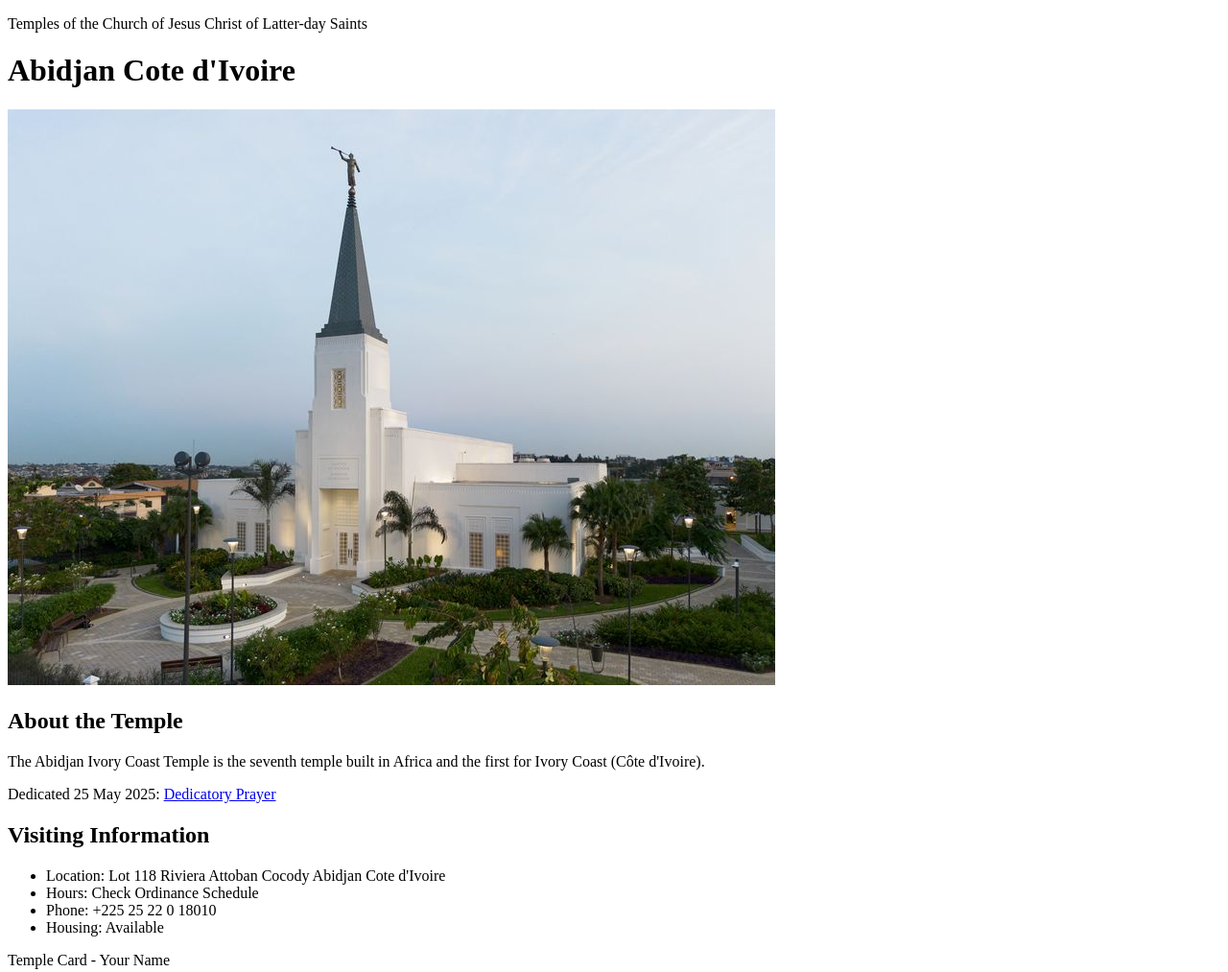
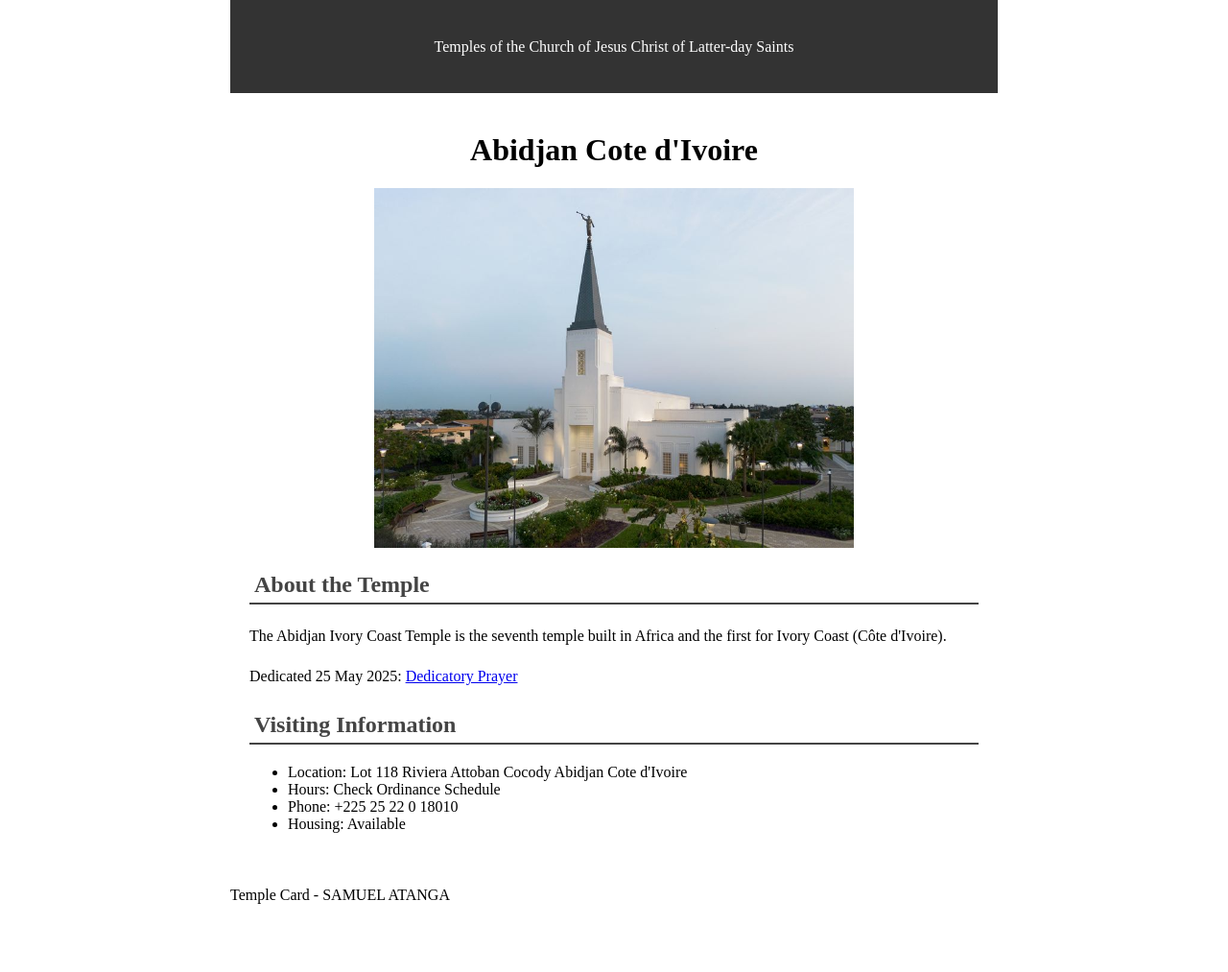
Before and after one commit to scarletseven07/wdd130, a plain HTML site: page week02/temple.html in a window 1280 px wide. Shown: the whole page at 96% size. After the commit the page ends 961 px from the top, so only its background shows below. Drawn offline with Linux system fonts and the light colour scheme.

Commit message:
Complete W02 temple CSS activity

```diff
--- /dev/null
+++ b/week02/styles/temple.css
@@ -0,0 +1,37 @@
+body {
+    max-width: 800px;
+    margin: 0 auto;
+}
+
+header {
+    background-color: #333;
+    color: white;
+    padding: 20px;
+    text-align: center;
+}
+
+main {
+    padding: 20px;
+}
+
+h1 {
+    text-align: center;
+}
+
+picture img {
+    display: block;
+    width: 100%;
+    max-width: 500px;
+    margin: 0 auto;
+}
+
+h2 {
+    color: #444;
+    border-bottom: 2px solid #444;
+    padding: 5px;
+}
+
+p {
+    line-height: 1.6;
+    margin-bottom: 15px;
+}
--- a/week02/temple.html
+++ b/week02/temple.html
@@ -5,6 +5,7 @@
     <meta charset="UTF-8">
     <meta name="viewport" content="width=device-width, initial-scale=1.0">
     <title>Temple Card - Abidjan Cote d'Ivoire</title>
+    <link rel="stylesheet" href="styles/temple.css">
 </head>
 
 <body>
@@ -18,11 +19,12 @@
         </picture>
         <section>
             <h2>About the Temple</h2>
-            <p>The Abidjan Ivory Coast Temple is the seventh temple built in Africa and the first for Ivory Coast (Côte
+            <p>The Abidjan Ivory Coast Temple is the seventh temple built in Africa and the first
+                for Ivory Coast (Côte
                 d'Ivoire).</p>
             <p>Dedicated 25 May 2025: <a
-                    href="https://www.churchofjesuschrist.org/temples/dedicatory-prayer/abidjan-ivory-coast-temple/2025-05-25?lang=eng"
-                    target="_blank" rel="noopener noreferrer">Dedicatory Prayer</a></p>
+                  href="https://www.churchofjesuschrist.org/temples/dedicatory-prayer/abidjan-ivory-coast-temple/2025-05-25?lang=eng"
+                  target="_blank" rel="noopener noreferrer">Dedicatory Prayer</a></p>
         </section>
         <section>
             <h2>Visiting Information</h2>
@@ -35,7 +37,7 @@
         </section>
     </main>
     <footer>
-        <p>Temple Card - Your Name</p>
+        <p>Temple Card - SAMUEL ATANGA</p>
     </footer>
 </body>
 
```
